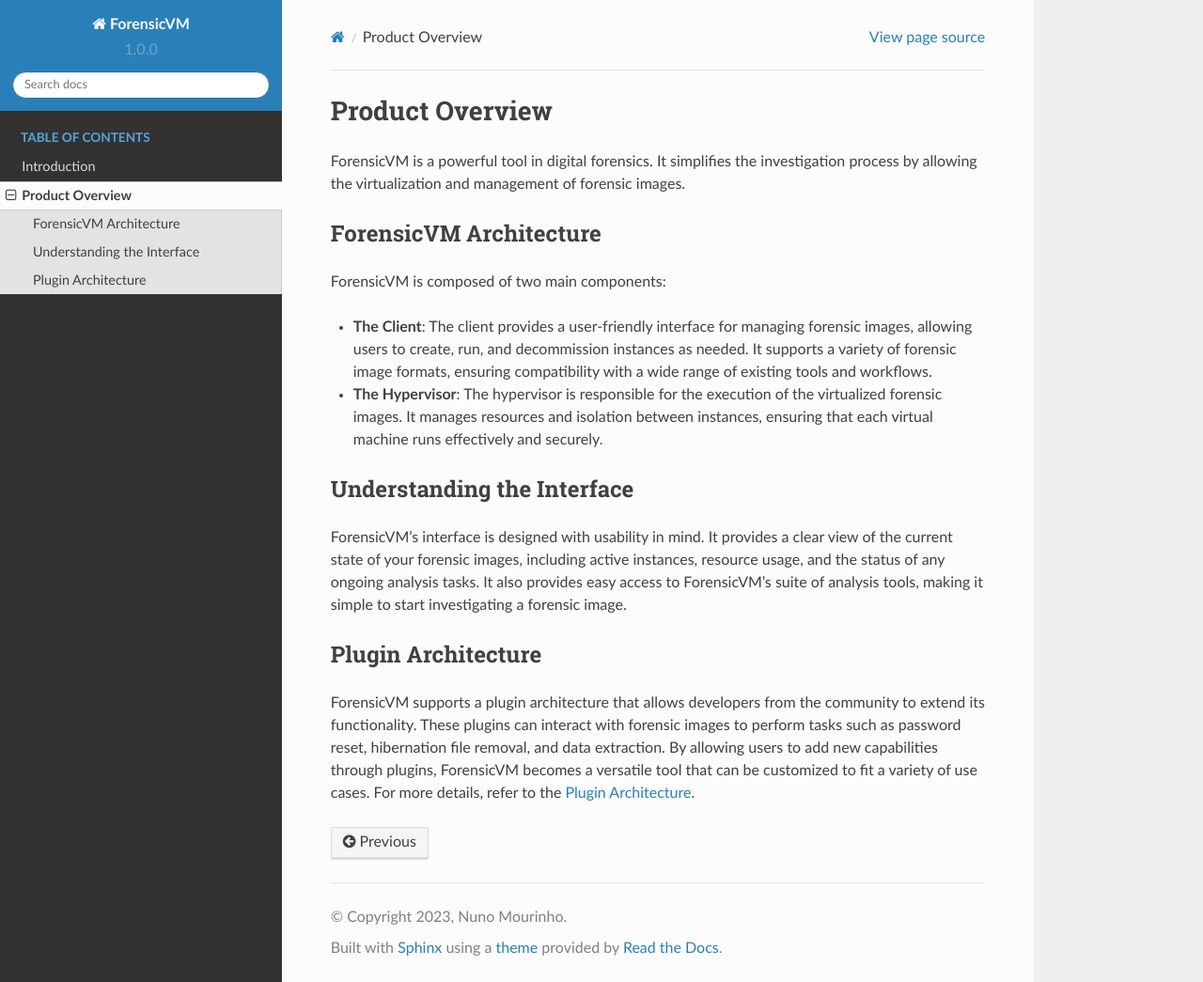
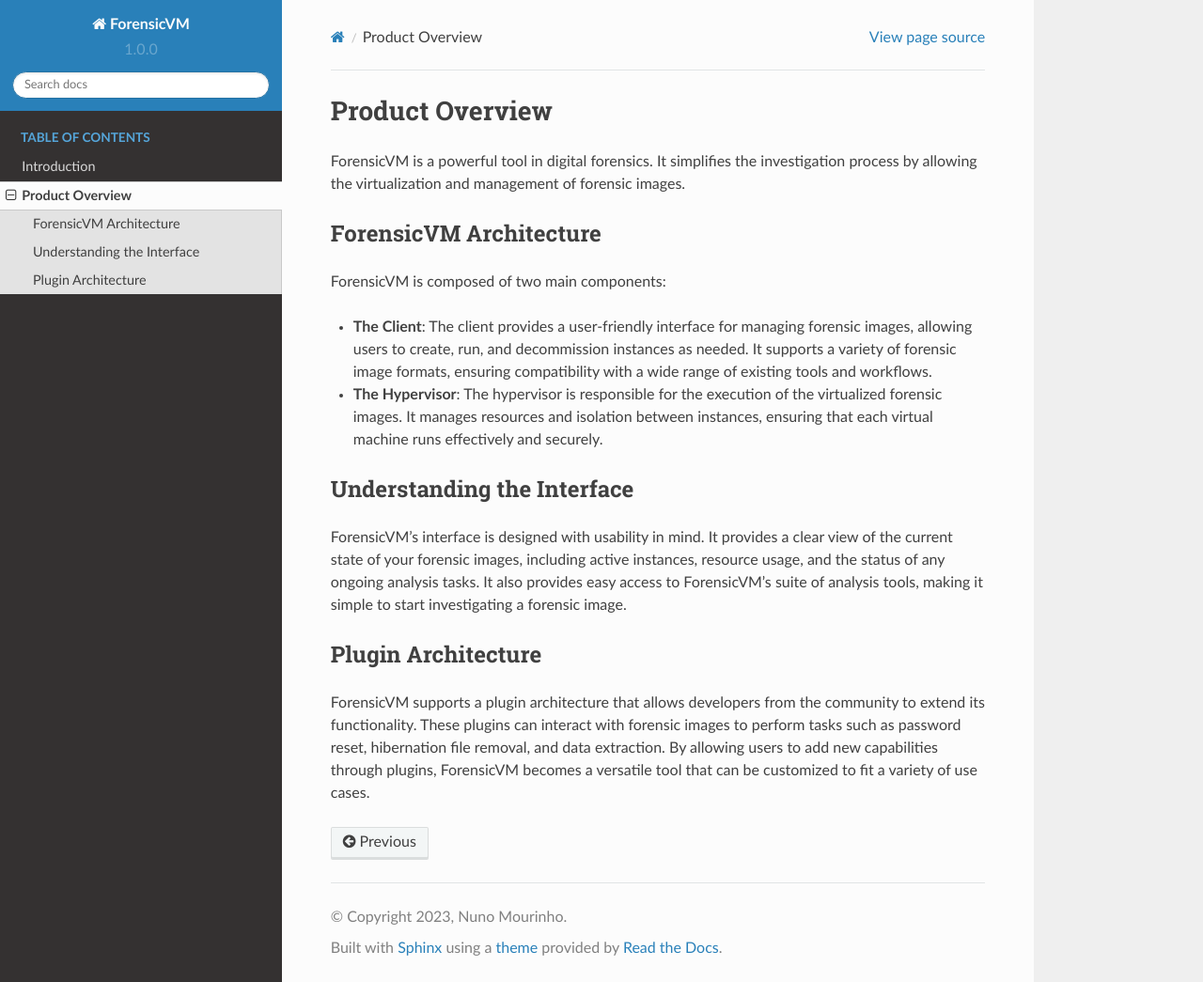
Before and after one commit to nunomourinho/ForensicVMServerAndClientDocs, a Sphinx documentation site: the page built from docs/product_overview/product_overview.rst, in a window 1280 px wide and 1045 px high. Shown: the whole window at 94% size. Built offline with Sphinx 7.4.7 and the Read the Docs theme 2.0.0, drawn with Linux system fonts in a browser that asks for light colours.

Commit message:
Update product_overview.rst

```diff
--- a/docs/product_overview/product_overview.rst
+++ b/docs/product_overview/product_overview.rst
@@ -21,4 +21,4 @@
 Plugin Architecture
 ======================
 
-ForensicVM supports a plugin architecture that allows developers from the community to extend its functionality. These plugins can interact with forensic images to perform tasks such as password reset, hibernation file removal, and data extraction. By allowing users to add new capabilities through plugins, ForensicVM becomes a versatile tool that can be customized to fit a variety of use cases.  For more details, refer to the :ref:`plugin-documentation`.
+ForensicVM supports a plugin architecture that allows developers from the community to extend its functionality. These plugins can interact with forensic images to perform tasks such as password reset, hibernation file removal, and data extraction. By allowing users to add new capabilities through plugins, ForensicVM becomes a versatile tool that can be customized to fit a variety of use cases.
```
